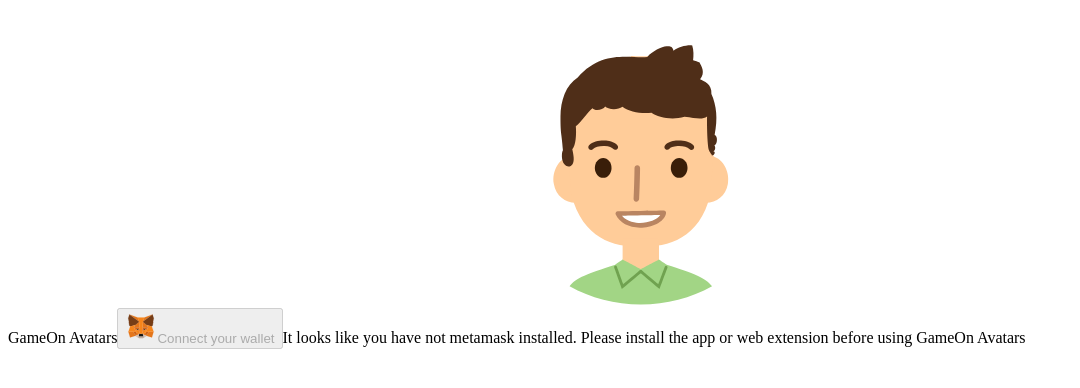
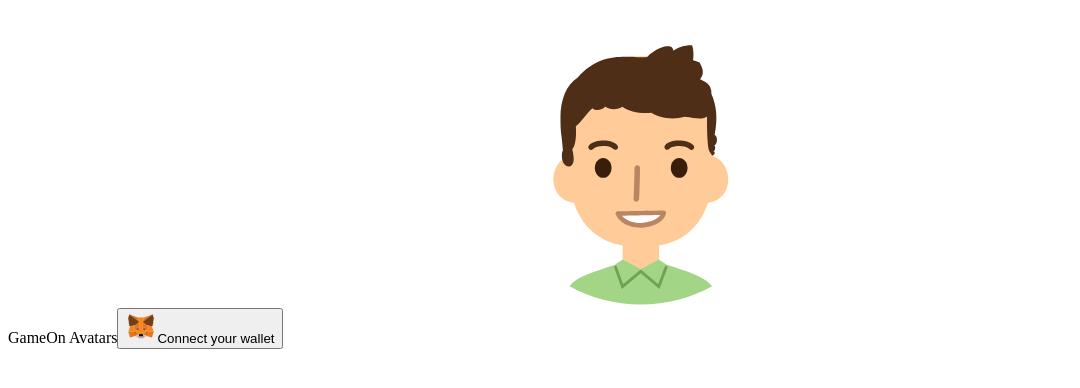
Before and after one commit to Nox04/gameon-avatars-api, a Next.js app: page / in a window 1280 px wide. Shown: the top 388 px of the page, without its empty margins (0-1080 px from the left). Built offline with nearby package versions, Linux system fonts and the light colour scheme.

Commit message:
Wallet deeplinking

```diff
--- a/components/ConnectWallet.tsx
+++ b/components/ConnectWallet.tsx
@@ -18,14 +18,23 @@ type Props = {
 }
 
 const ConnectWallet = (props: Props) => {
+  function installWallet() {
+    window.open(
+      'https://metamask.app.link/dapp/avatars.juanangarita.com',
+      '_blank'
+    )
+  }
   return (
     <>
       <Lottie options={defaultOptions} height={300} width={300} />
       <span className="text-4xl font-bold">GameOn Avatars</span>
       <button
         className="font-semibold inline-flex items-center px-6 py-3 border border-transparent shadow-md rounded-md bg-indigo-600 hover:bg-indigo-700 focus:outline-none focus:ring-2 focus:ring-offset-2 focus:ring-indigo-500 disabled:opacity-50 disabled:cursor-not-allowed"
-        disabled={props.walletStatus === WalletStatus.NOT_INSTALLED}
-        onClick={props.connectWallet}
+        onClick={
+          props.walletStatus === WalletStatus.NOT_INSTALLED
+            ? installWallet
+            : props.connectWallet
+        }
         tabIndex={1}
       >
         <Image
@@ -40,12 +49,6 @@ const ConnectWallet = (props: Props) => {
         />
         <span className="ml-4">Connect your wallet</span>
       </button>
-      {props.walletStatus === WalletStatus.NOT_INSTALLED ? (
-        <span className="text-center">
-          It looks like you have not metamask installed. Please install the app
-          or web extension before using GameOn Avatars
-        </span>
-      ) : null}
     </>
   )
 }
--- a/package.json
+++ b/package.json
@@ -5,8 +5,7 @@
     "build": "next build",
     "start": "next start",
     "type-check": "tsc",
-    "vercel-build": "prisma generate && prisma migrate deploy && next build",
-    "prisma:generate": "prisma generate"
+    "vercel-build": "prisma generate && prisma migrate deploy && next build"
   },
   "dependencies": {
     "@dicebear/avatars": "^4.10.0",
```
